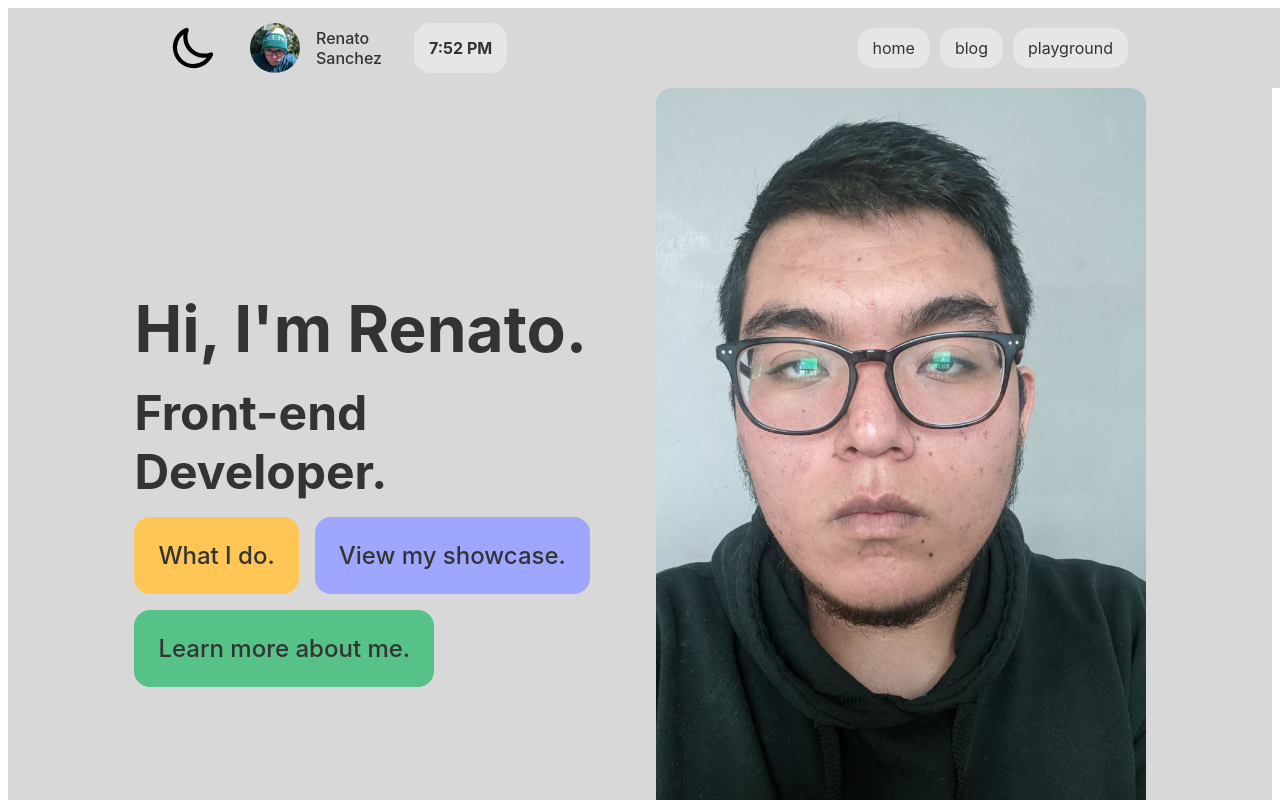
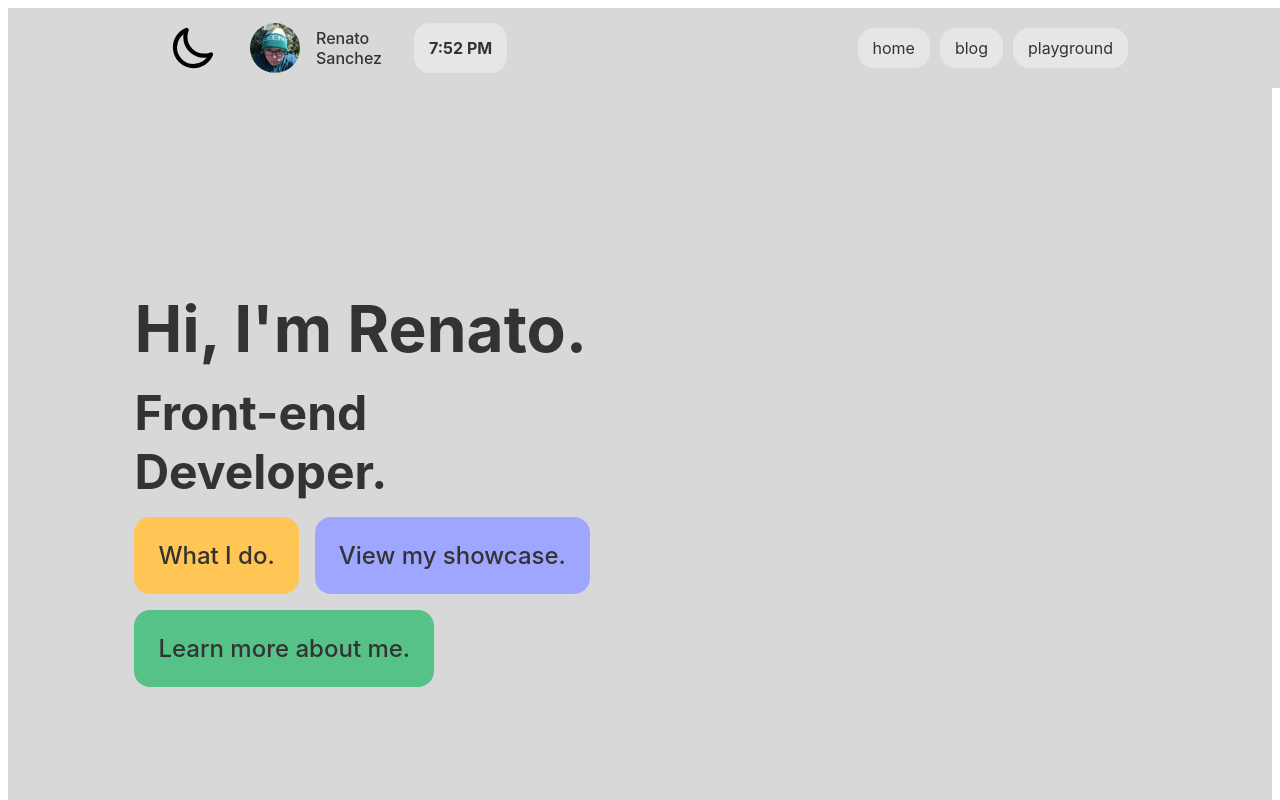
Before and after one commit to renatosanz/my-portfolio, a React (Vite) app: page /home in a window 1280 px wide. Shown: the top 800 px of the page. Built offline with nearby package versions, Linux system fonts and the light colour scheme.

Commit message:
remove bugs

```diff
--- a/src/Homepage/Description.jsx
+++ b/src/Homepage/Description.jsx
@@ -18,9 +18,7 @@ export default function Description({refs}) {
             <Button idButton={'about-me'} label={'Learn more about me.'} refDiv={refs.about_me}/>
           </section>
         </div>
-        <aside className='cont-my-image'>
-            <img style={{backgroundImage:'url(src/Homepage/img/my_photo-min.jpg)'}} src='src/Homepage/img/my_photo.jpg' id='my_image'></img>
-        </aside>
+
       </section>
     </div>
   )
```
